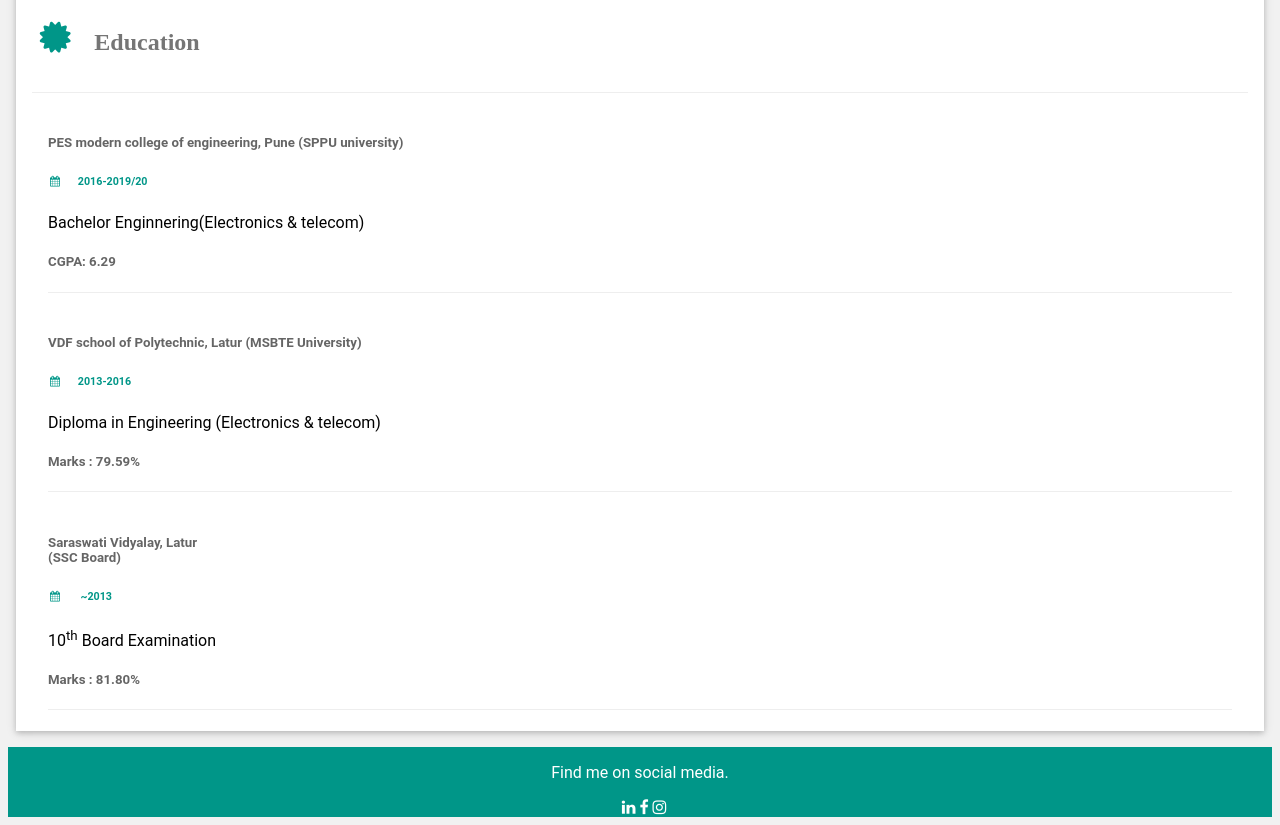
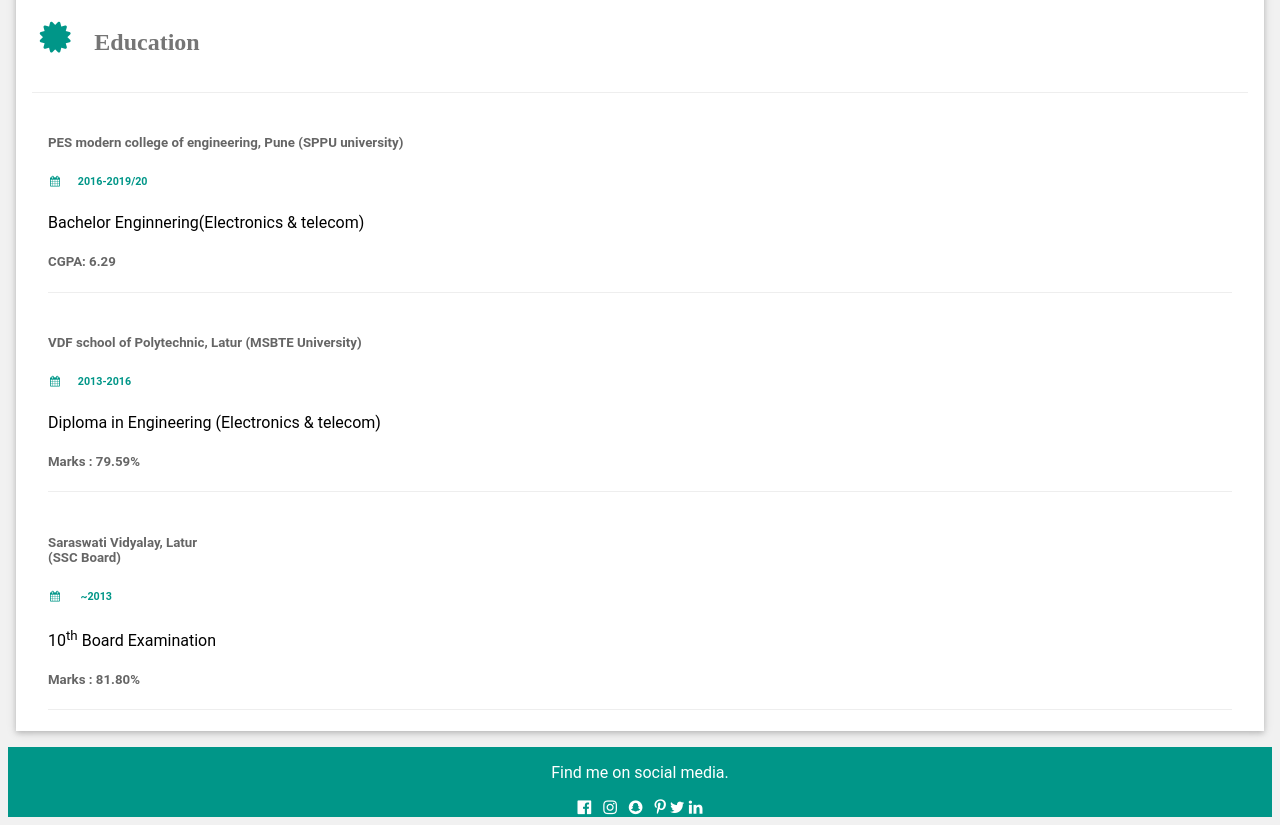
Before and after one commit to Priya7597/MyPortfolio.github.io, a plain HTML site: page index.html in a window 1280 px wide. Shown: the part 2744-3569 px from the top of the page. Drawn offline with Linux system fonts and the light colour scheme.

Commit message:
Update index.html

```diff
--- a/index.html
+++ b/index.html
@@ -363,15 +363,12 @@ h4{color:white;
 
 <footer class="w3-container w3-teal w3-center w3-margin-top">
  <p>Find me on social media.</p>
- <!--<i class="fa fa-facebook-official w3-hover-opacity"></i>
+ <i class="fa fa-facebook-official w3-hover-opacity"></i>
   <i class="fa fa-instagram w3-hover-opacity"></i>
   <i class="fa fa-snapchat w3-hover-opacity"></i>
   <i class="fa fa-pinterest-p w3-hover-opacity"></i>
-  <i class="fa fa-twitter w3-hover-opacity"></i>-->
-  <i class="fa fa-linkedin w3-hover-opacity"></i>
-      <i class="fa fa-facebook w3-hover-opacity"></i>
-      <i class="fa fa-instagram w3-hover-opacity"></i>
-
+  <i class="fa fa-twitter w3-hover-opacity"></i>
+  <i class="fa fa-linkedin w3-hover-opacity"></i>
 
     <!--<p>Powered by <a href="https://www.w3schools.com/w3css/default.asp" target="_blank">w3.css</a></p>-->
 </footer>
```
